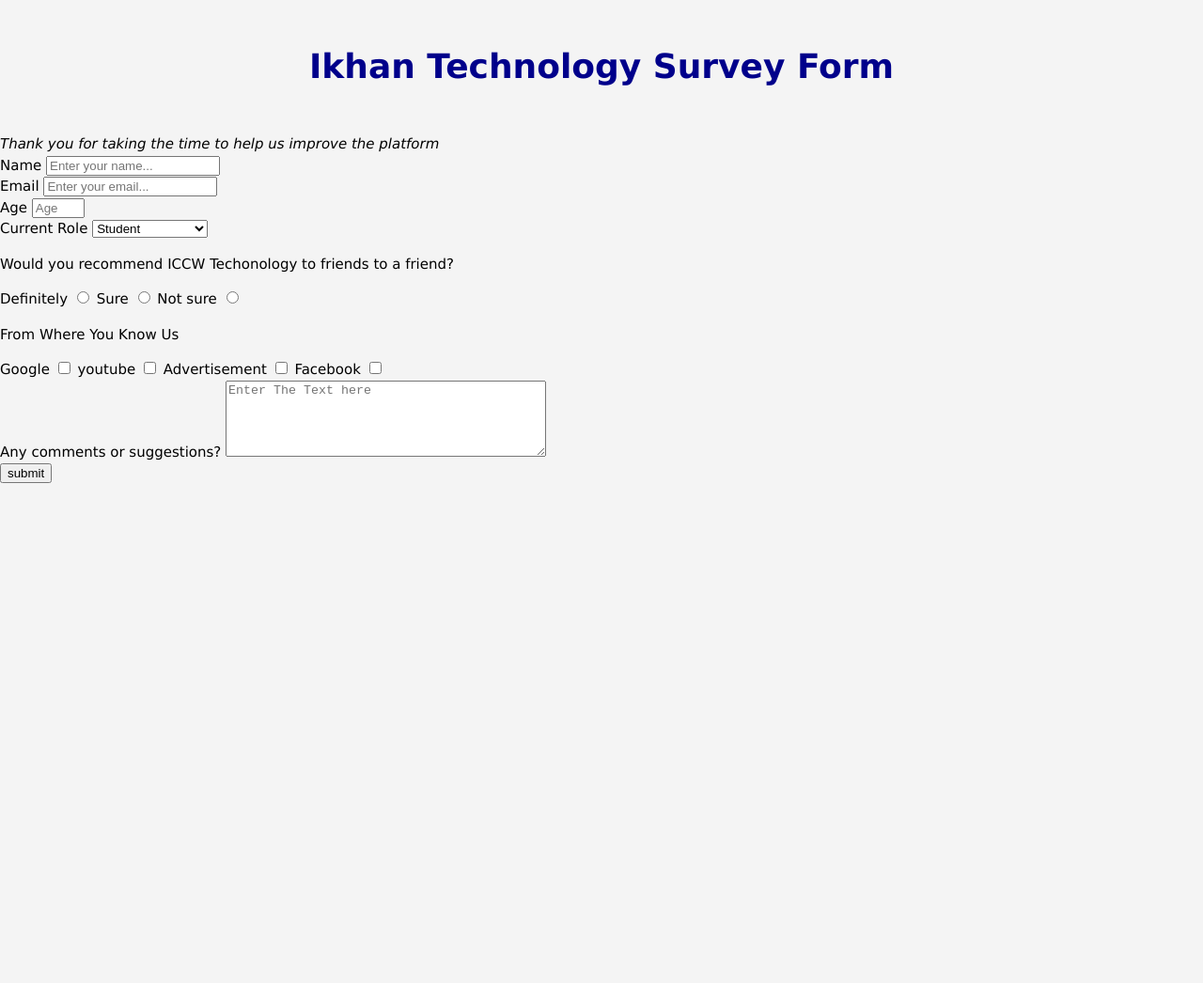
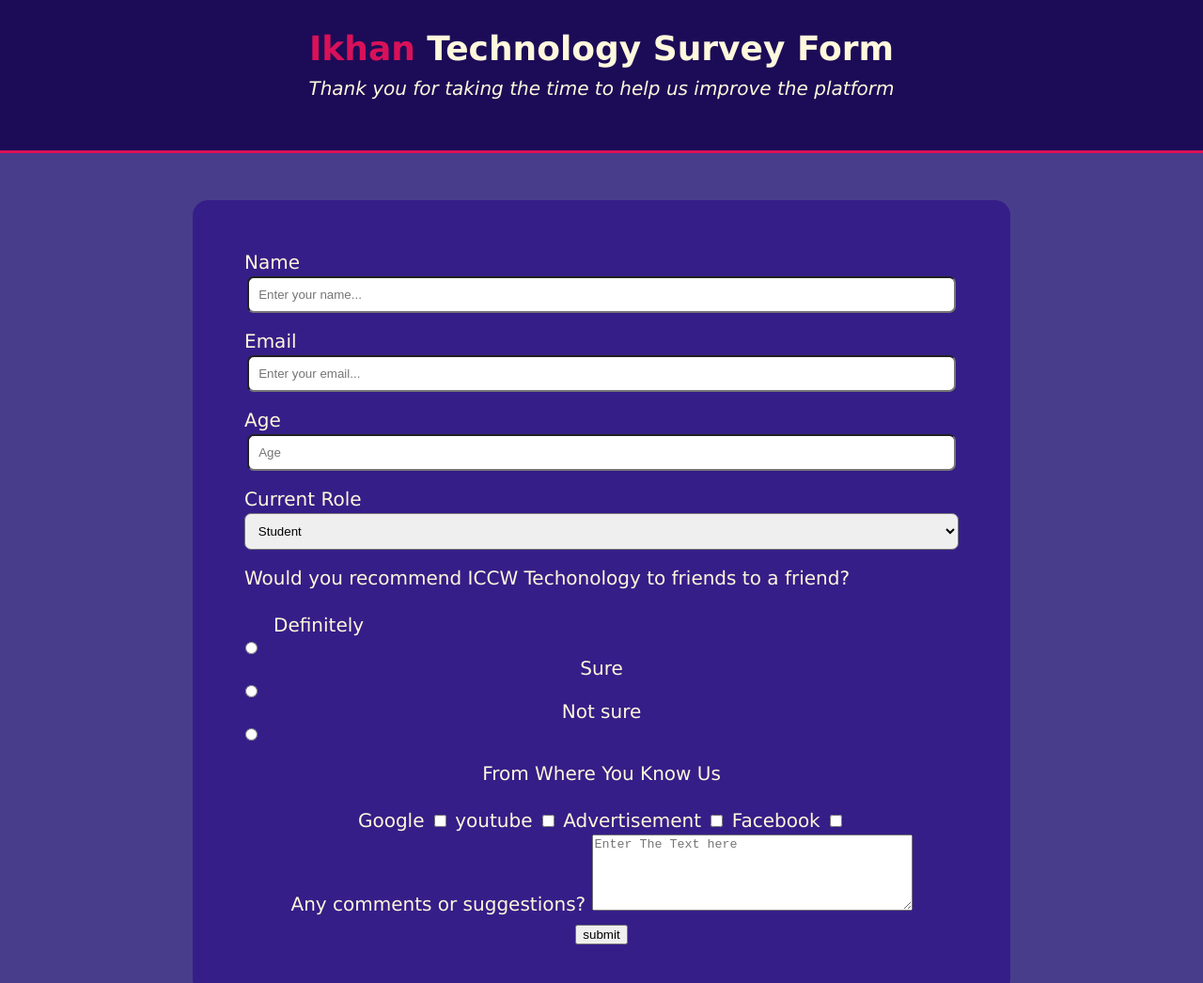
Before and after one commit to ibrajkhan/Survey-Form, a plain HTML site: page index.html in a window 1280 px wide. Shown: the top 1046 px of the page at 94% size. Before the commit the page ends 800 px from the top, so only its background shows below. Drawn offline with Linux system fonts and the light colour scheme.

Commit message:
added styling is css

```diff
--- a/index.html
+++ b/index.html
@@ -8,24 +8,26 @@
 </head>
 <body>
     <main id="main">
-        <h1>Ikhan Technology Survey Form</h1>
-        <em id="discription">Thank you for taking the time to help us improve the platform</em>
+        <div id="header">
+            <h1><span>Ikhan</span> Technology Survey Form</h1>
+        <em id="discription"><center>Thank you for taking the time to help us improve the platform</center> </em>
+        </div>
         <form action="" id="survey-form">
             <div>
-                <label for="name" >Name</label>
+                <label for="name" id="top">Name</label>
                 <input type="text" id="name" name="Name" placeholder="Enter your name...">
             </div>
             <div>
-                <label for="email">Email</label>
+                <label for="email" id="two">Email</label>
                 <input type="email" name="Email" id="email" placeholder="Enter your email..." required>
             </div>
             <div>
-                <label for="number">Age</label>
+                <label for="number" id="three">Age</label>
                 <input type="number" name="Age" placeholder="Age"
                 id="number" min="10" max="65">
             </div>
             <div>
-               <label for="dropdown">Current Role</label>
+               <label for="dropdown" id="forth">Current Role</label>
                <select name="Current role" id="dropdown">
                    <option value="Student" label="Student"></option>
                    <option value="Full time Job " label="Full Time"></option>
@@ -35,13 +37,16 @@
                </select>
             </div>
              <div>
-                 <P>Would you recommend ICCW Techonology to friends to a friend?</P>
-                <label for="Definitely">Definitely</label>
-                <input type="radio" name="Recommend to friends" id="Definitely" value="Definitely">
-                <label for="Sure">Sure</label>
-                <input type="radio" name="Recommend to friends" id="Sure" value="Sure">
-                <label for="Note sure">Not sure</label>
-                <input type="radio" name="Recommend to friends" id="Note sure" value="Note sure">
+                 <P id="para">Would you recommend ICCW Techonology to friends to a friend?</P>
+                 <div id="rad">
+                    <label for="Definitely" id="def">Definitely</label>
+                    <input type="radio" name="Recommend to friends" id="Definitely" value="Definitely">
+                    <label for="Sure">Sure</label>
+                    <input type="radio" name="Recommend to friends" id="Sure" value="Sure">
+                    <label for="Note sure">Not sure</label>
+                    <input type="radio" name="Recommend to friends" id="Note sure" value="Note sure">
+                 </div>
+
             </div>
             <div>
                  <p>From Where You Know Us</p>
--- a/style.css
+++ b/style.css
@@ -4,11 +4,98 @@ body{
     line-height: 1.5;
     margin: 0;
     padding: 0;
-    background-color: #f4f4f4;
+    color: cornsilk;
+    background-color: darkslateblue;
 }
 h1{
     text-align: center;
-    padding: 20px;
-    color: darkblue;
+    padding: 25px 25px 0px 25px;
+    margin: 0;
     font-size: 36px;
 }
+#discription{
+    text-align: center;
+    color:cornsilk;
+    font-size: 20px;
+    font-weight: inherit;
+    margin-top: 0px;
+}
+span{
+    color:#D81159;
+}
+#header{
+   background-color:#1c0c57;
+   border-bottom:#D81159 3px solid;
+   height: 20vmin;
+}
+#survey-form{
+    border: #351e88 solid 1px;
+    background-color:  #351e88;
+    width: 60%;
+    border-radius:1rem;
+    min-height: 75vh;
+    font-size: 20px;
+    text-align: center;
+    margin: auto;
+    margin-top: 50px;
+    padding: 50px;
+}
+#name{
+    padding: 10px;
+    width: 95%;
+    border-radius: 1ex;
+    display: block;
+    margin: auto;
+}
+#top{
+    display: flex;
+    margin-left: 4px;
+}
+#email{
+    padding: 10px;
+    width: 95%;
+    border-radius: 1ex;
+    display: block;
+    margin: auto;
+}
+#two{
+    display: flex;
+    margin-left: 4px;
+    margin-top: 15px;
+}
+#number{
+    padding: 10px;
+    width: 95%;
+    border-radius: 1ex;
+    display: block;
+    margin: auto;
+}
+#three{
+    display: flex;
+    margin-left: 4px;
+    margin-top: 15px;
+}
+#dropdown{
+    padding: 10px;
+    width: 99%;
+    border-radius: 1ex;
+    display: block;
+    margin: auto;
+}
+#forth{
+    display: flex;
+    margin-left: 4px;
+    margin-top: 15px;
+}
+#para{
+    display: flex;
+    margin-left: 4px;
+    margin-top: 15px
+}
+[type=radio]{
+    display: block;
+}
+#def{
+    display: flex;
+    margin-left: 35px;
+}
```
